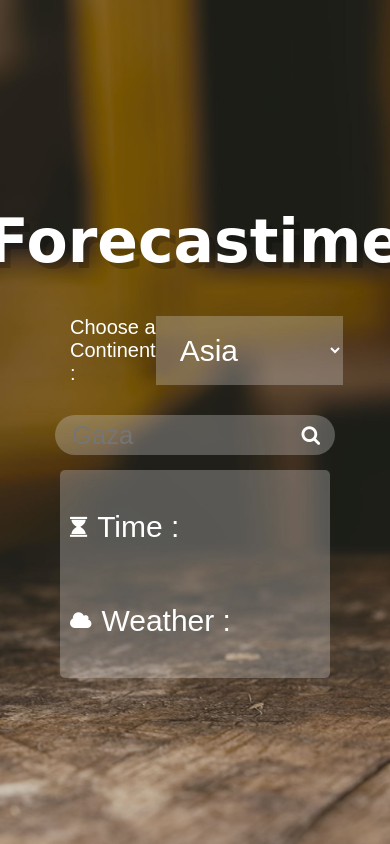
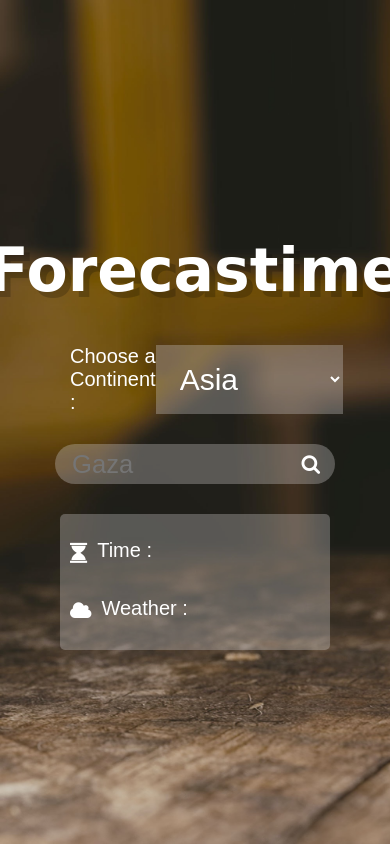
Before and after one commit to GSG-G11/Forecastime, a website: page index.html in a window 390 px wide. Drawn offline with Linux system fonts and the light colour scheme; a web font is replaced by a local one.

Commit message:
fix in style Relates

```diff
--- a/style.css
+++ b/style.css
@@ -132,7 +132,8 @@ option{
         width: 250px;
         font-size: 20px;
     }
-    .card{
+    .card p{
         margin-top: 15px;
+        font-size: 20px;
     }
 }
```
